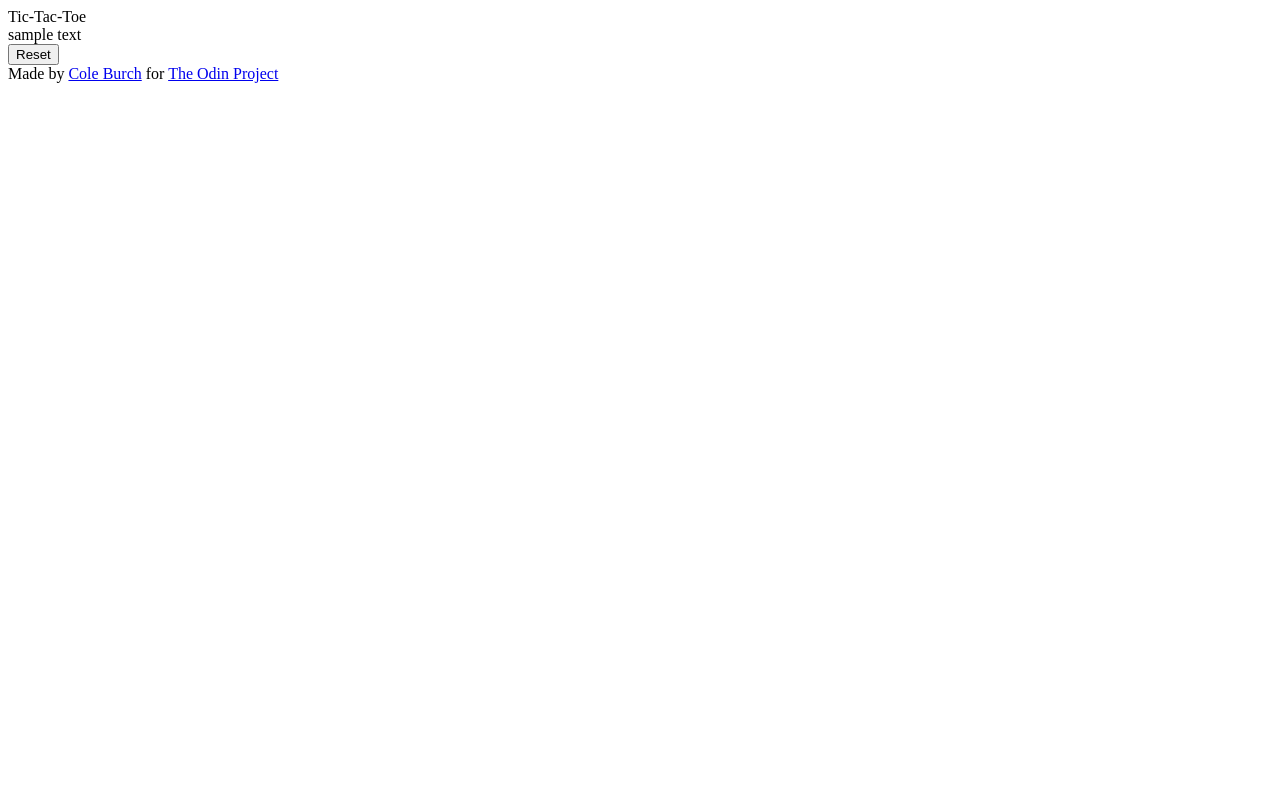
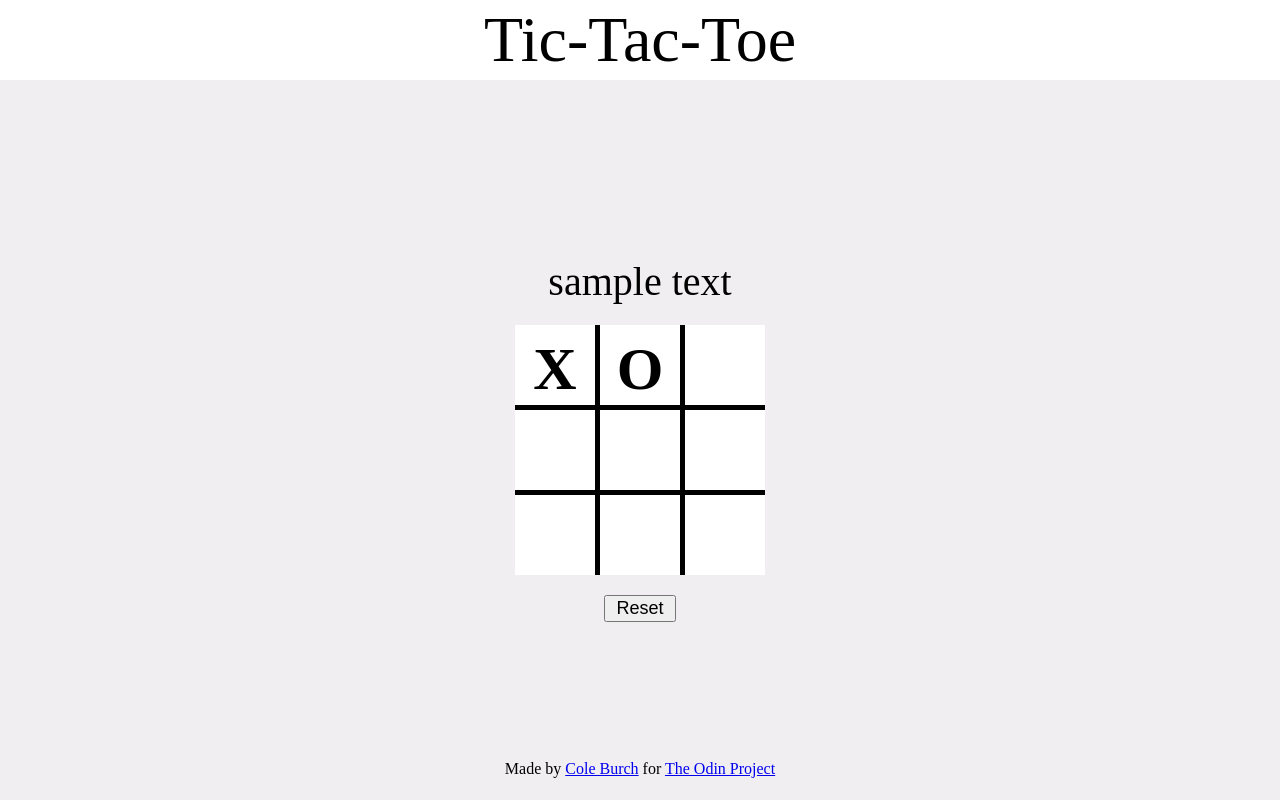
Before and after one commit to ColeBurch/odin-TicTacToe, a plain HTML site: page index.html in a window 1280 px wide. Drawn offline with Linux system fonts and the light colour scheme.

Commit message:
Add initial site layout in styles.css

```diff
--- a/index.html
+++ b/index.html
@@ -5,18 +5,19 @@
     <meta http-equiv="X-UA-Compatible" content="IE=edge" />
     <meta name="viewport" content="width=device-width, initial-scale=1.0" />
     <title>Tic Tac Toe</title>
-    <link type="stylesheet" href="./styles.css" />
     <script type="text/javascript" src="./script.js" defer></script>
+    <link rel="stylesheet" href="./styles.css" />
   </head>
   <body>
+    <div class="wrapper">
       <header class="header">
         <div class="logo">Tic-Tac-Toe</div>
       </header>
       <div class="mainWindow">
         <div class="display">sample text</div>
         <div class="gameBoard">
-        <div class="block" id="0"></div>
-        <div class="block" id="1"></div>
+          <div class="block" id="0">X</div>
+          <div class="block" id="1">O</div>
           <div class="block" id="2"></div>
           <div class="block" id="3"></div>
           <div class="block" id="4"></div>
@@ -27,6 +28,7 @@
         </div>
         <button class="reset">Reset</button>
       </div>
+    </div>
     <footer class="footer">
       <div class="footerText">
         Made by <a href="https://github.com/ColeBurch">Cole Burch</a> for
--- a/styles.css
+++ b/styles.css
@@ -0,0 +1,70 @@
+* {
+  margin: 0;
+}
+
+html,
+body {
+  height: 100%;
+}
+
+.wrapper {
+  min-height: 100%;
+  margin-bottom: -40px;
+  display: grid;
+  grid-template-rows: 80px 1fr;
+  background-color: #f0eef1;
+}
+
+header {
+  display: flex;
+  align-items: center;
+  justify-content: center;
+  background-color: white;
+  box-shadow: rgba(0, 0, 0, 0.16) 0px, 1px, 4px;
+  padding: 40px;
+}
+
+.logo {
+  font-size: 8vh;
+}
+
+.mainWindow {
+  background-color: #f0eef1;
+  display: flex;
+  flex-direction: column;
+  justify-content: center;
+  align-items: center;
+  gap: 20px;
+}
+
+.display {
+  font-size: 5vh;
+}
+
+.gameBoard {
+  display: grid;
+  grid-template-columns: 80px 80px 80px;
+  grid-template-rows: 80px 80px 80px;
+  gap: 5px;
+  background-color: black;
+}
+
+.block {
+  background-color: white;
+  text-align: center;
+  font-size: 60px;
+  font-weight: 600;
+  padding-top: 10px;
+}
+
+.reset {
+  font-size: 18px;
+  padding-left: 10px;
+  padding-right: 10px;
+}
+
+footer {
+  display: flex;
+  align-items: center;
+  justify-content: center;
+}
```
Lines whose indentation alone changed are shown as unchanged.
